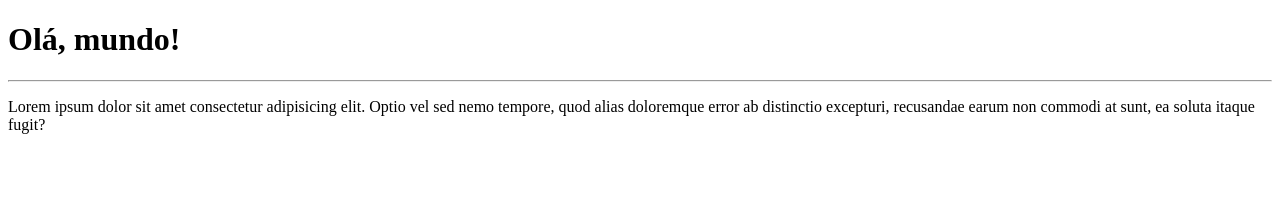
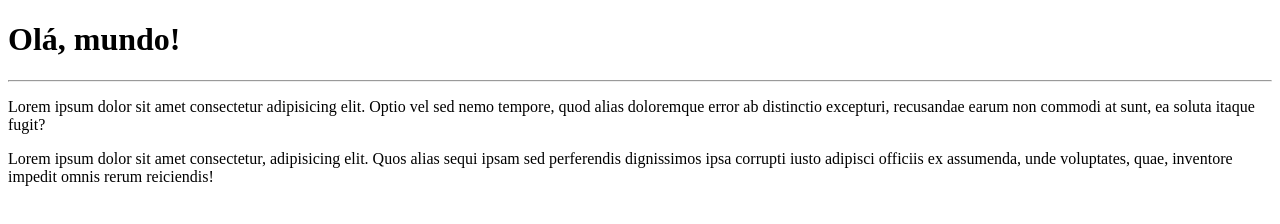
Before and after one commit to Nicholas-Nascimento/Ola-mundo, a plain HTML site: page site-exemplo/index.html in a window 1280 px wide. Drawn offline with Linux system fonts and the light colour scheme.

Commit message:
Adicionei um parágrafo

```diff
--- a/site-exemplo/index.html
+++ b/site-exemplo/index.html
@@ -9,5 +9,6 @@
     <h1>Olá, mundo!</h1>
     <hr>
     <p>Lorem ipsum dolor sit amet consectetur adipisicing elit. Optio vel sed nemo tempore, quod alias doloremque error ab distinctio excepturi, recusandae earum non commodi at sunt, ea soluta itaque fugit?</p>
+    <p>Lorem ipsum dolor sit amet consectetur, adipisicing elit. Quos alias sequi ipsam sed perferendis dignissimos ipsa corrupti iusto adipisci officiis ex assumenda, unde voluptates, quae, inventore impedit omnis rerum reiciendis!</p>
 </body>
 </html>
```
